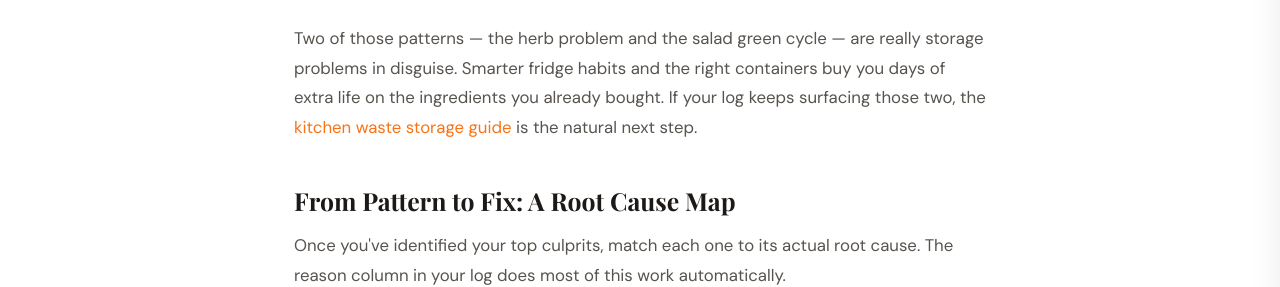
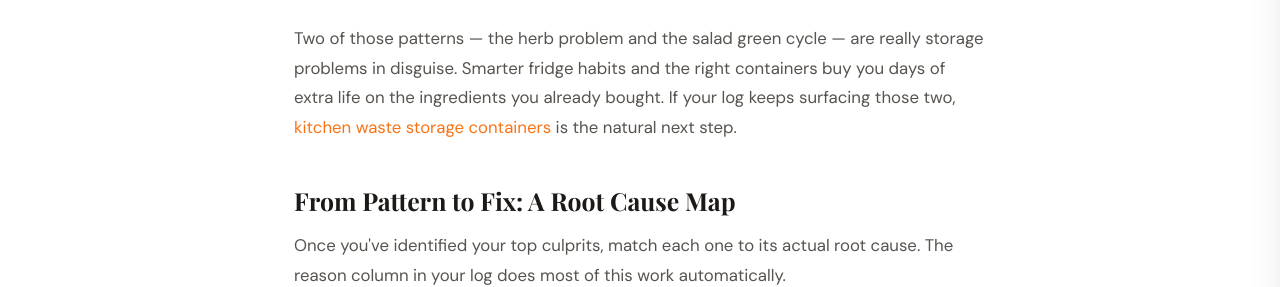
Before and after one commit to bgerlach463/recipehq-site, a Jekyll site: the page built from _posts/2026-04-11-kitchen-waste-log.html, in a window 1280 px wide and 900 px high, scrolled down 3552 px. Shown: the part 233-520 px from the top of the window. Built offline with Jekyll 4.4.1, drawn with Linux system fonts in a browser that asks for light colours.

Commit message:
Reword storage link: 'kitchen waste storage containers'
Co-Authored-By: Claude Opus 4.6 (1M context) <noreply@anthropic.com>

```diff
--- a/_posts/2026-04-11-kitchen-waste-log.html
+++ b/_posts/2026-04-11-kitchen-waste-log.html
@@ -571,7 +571,7 @@ schema_extra: |
     </div>
   </div>
 
-  <p>Two of those patterns — the herb problem and the salad green cycle — are really storage problems in disguise. Smarter fridge habits and the right containers buy you days of extra life on the ingredients you already bought. If your log keeps surfacing those two, the <a href="/blog/kitchen-waste-storage/">kitchen waste storage guide</a> is the natural next step.</p>
+  <p>Two of those patterns — the herb problem and the salad green cycle — are really storage problems in disguise. Smarter fridge habits and the right containers buy you days of extra life on the ingredients you already bought. If your log keeps surfacing those two, <a href="/blog/kitchen-waste-storage/">kitchen waste storage containers</a> is the natural next step.</p>
 
   <h2>From Pattern to Fix: A Root Cause Map</h2>
 
```
